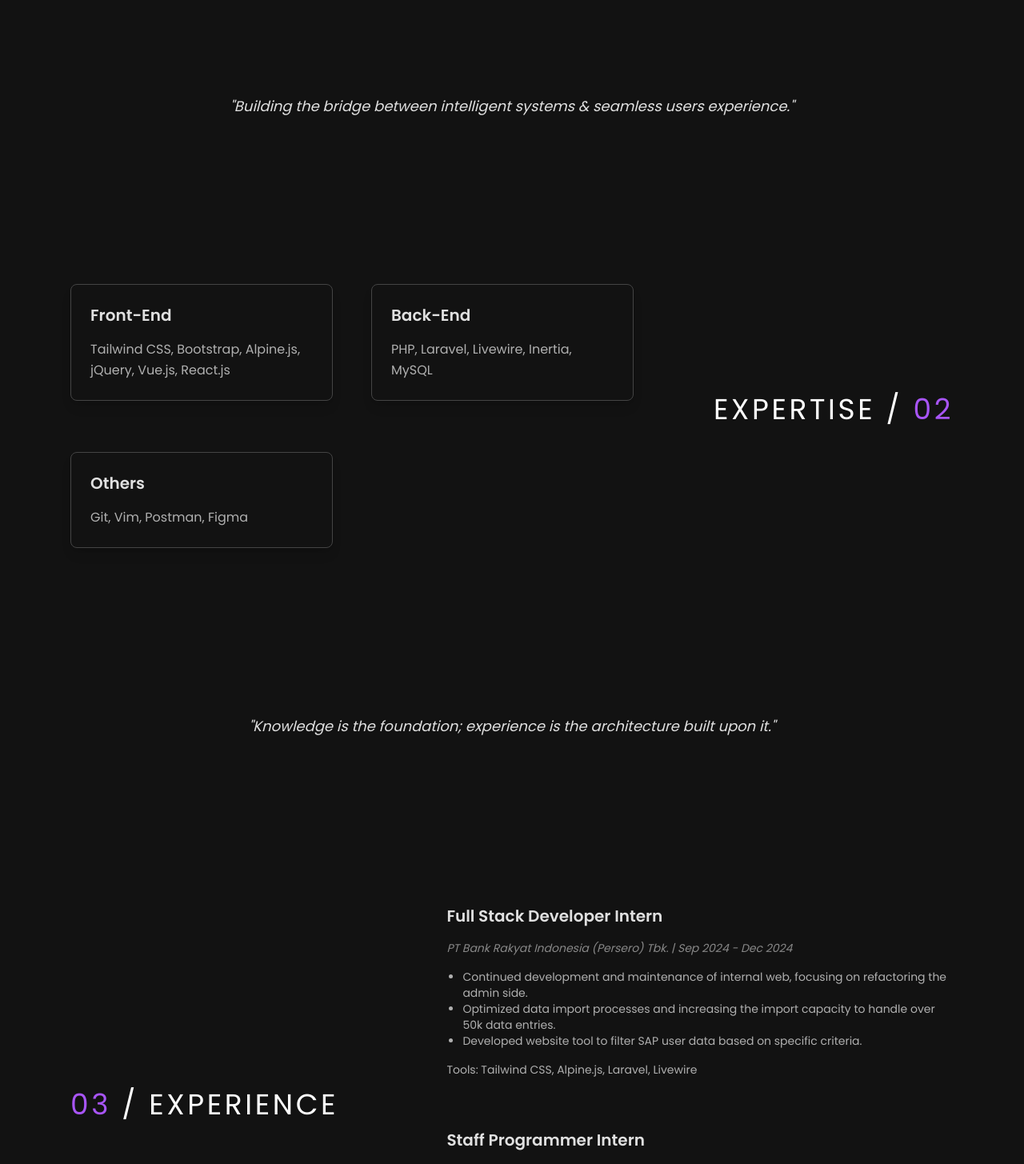
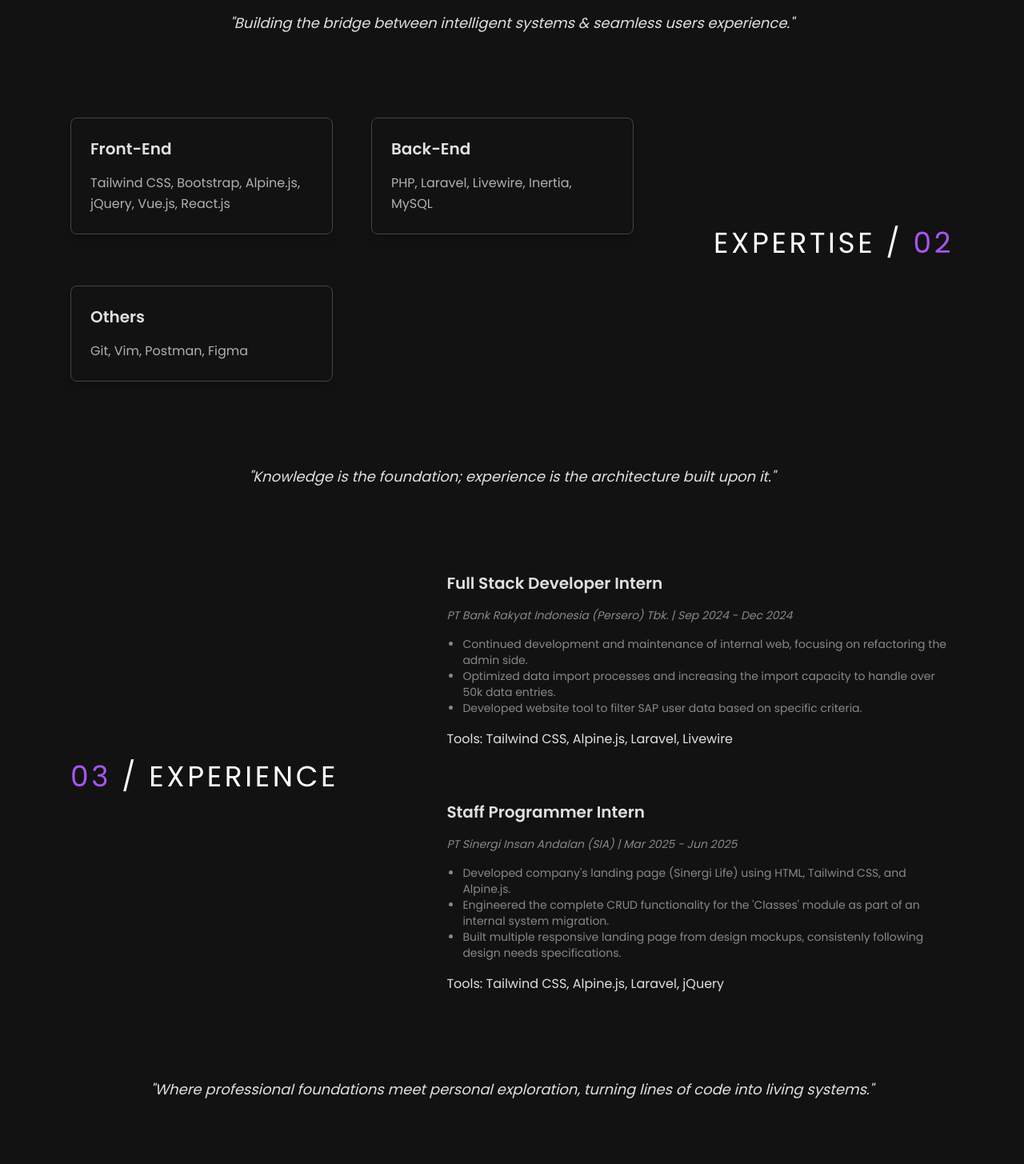
Before and after one commit to WilPhil/my-portfolio, a React (Create React App) app: page / in a window 1280 px wide. Shown: the part 1160-2615 px from the top of the page at 80% size. Built offline with nearby package versions, Linux system fonts and the light colour scheme.

Commit message:
style: reduce some padding, change text color, & stuff

```diff
--- a/src/components/About/About.jsx
+++ b/src/components/About/About.jsx
@@ -1,7 +1,7 @@
 const About = () => {
   return (
     <section id="about" className="w-full py-20">
-      <div className="max-w-6xl mx-auto px-6 pb-32 grid md:grid-cols-3 gap-12">
+      <div className="max-w-6xl mx-auto px-6 pb-6 grid md:grid-cols-3 gap-12">
         <h2 className="text-4xl uppercase tracking-widest text-white mb-4 self-center">
           <span className="text-purple-500">01</span> / About Me
         </h2>
--- a/src/components/Experience/Experience.jsx
+++ b/src/components/Experience/Experience.jsx
@@ -1,7 +1,7 @@
 const Experience = () => {
   return (
     <section id="experience" className="py-20">
-      <div className="max-w-6xl mx-auto px-6 py-32 flex gap-12">
+      <div className="max-w-6xl mx-auto px-6 py-6 flex gap-12">
         <div className="w-[40%] m-auto">
           <h2 className="text-4xl uppercase tracking-widest text-white mb-4 self-center ">
             <span className="text-purple-500">03</span> / Experience
@@ -15,7 +15,7 @@ const Experience = () => {
             <span className="text-sm text-[#888888] italic ">
               PT Bank Rakyat Indonesia (Persero) Tbk. | Sep 2024 - Dec 2024
             </span>
-            <ul className="list-disc pl-5 text-sm text-[#b0b0b0]">
+            <ul className="list-disc pl-5 text-sm text-[#888888]">
               <li>
                 Continued development and maintenance of internal web, focusing
                 on refactoring the admin side.
@@ -29,7 +29,7 @@ const Experience = () => {
                 criteria.
               </li>
             </ul>
-            <span className="text-sm text-[#b0b0b0] ">
+            <span className="text-md text-[#e0e0e0] leading-relaxed">
               Tools: Tailwind CSS, Alpine.js, Laravel, Livewire
             </span>
           </div>
@@ -40,7 +40,7 @@ const Experience = () => {
             <span className="text-sm text-[#888888] italic">
               PT Sinergi Insan Andalan (SIA) | Mar 2025 - Jun 2025
             </span>
-            <ul className="list-disc pl-5 text-sm text-[#b0b0b0]">
+            <ul className="list-disc pl-5 text-sm text-[#888888]">
               <li>
                 Developed company's landing page (Sinergi Life) using HTML,
                 Tailwind CSS, and Alpine.js.
@@ -54,7 +54,7 @@ const Experience = () => {
                 consistenly following design needs specifications.
               </li>
             </ul>
-            <span className="text-sm text-[#b0b0b0] ">
+            <span className="text-md text-[#e0e0e0] leading-relaxed">
               Tools: Tailwind CSS, Alpine.js, Laravel, jQuery
             </span>
           </div>
--- a/src/components/Expertise/Expertise.jsx
+++ b/src/components/Expertise/Expertise.jsx
@@ -1,7 +1,7 @@
 const Expertise = () => {
   return (
     <section id="expertise" className="w-full py-20">
-      <div className="max-w-6xl mx-auto py-32 px-6 grid md:grid-cols-[2fr_1fr] gap-12">
+      <div className="max-w-6xl mx-auto py-6 px-6 grid md:grid-cols-[2fr_1fr] gap-12">
         <div className="grid grid-cols-1 md:grid-cols-2 gap-x-12 gap-y-16">
           <div className="border border-[#444444] p-6 rounded-lg shadow-lg">
             <h3 className="text-xl text-[#e0e0e0] font-semibold mb-4">
```
